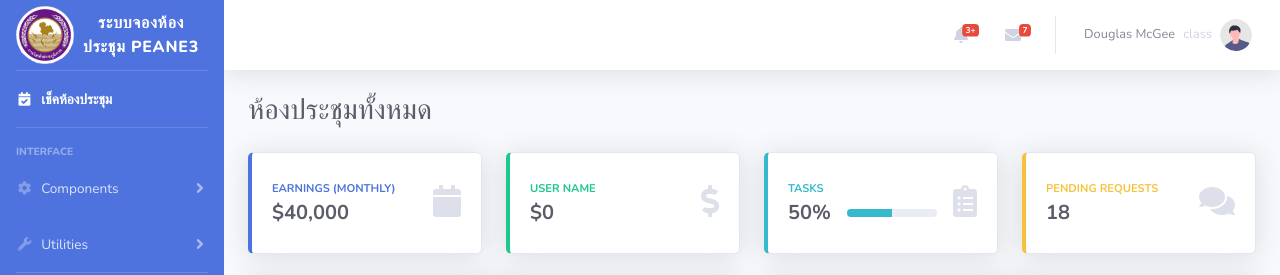
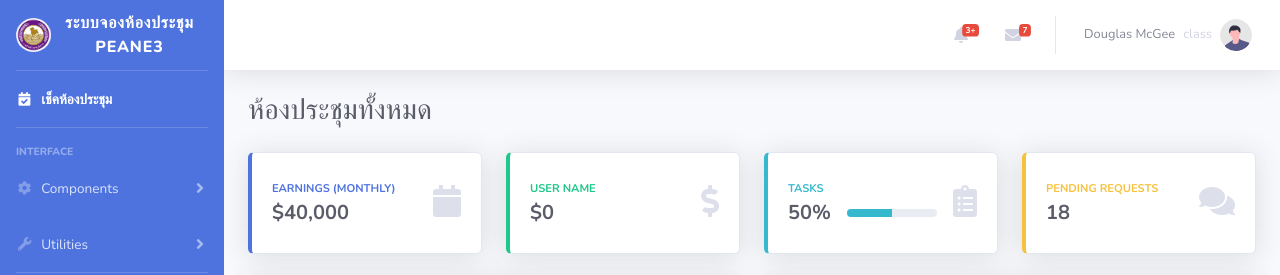
Before and after one commit to peane3mtrv/peane3mtrv.github.io, a website with bundled scripts: page index.html in a window 1280 px wide. Shown: the top 275 px of the page. Built offline with nearby package versions, Linux system fonts and the light colour scheme; no server answers.

Commit message:
Update logo PEA

```diff
--- a/index.html
+++ b/index.html
@@ -33,7 +33,7 @@
             <!-- Sidebar - Brand -->
             <a class="sidebar-brand d-flex align-items-center justify-content-center" href="index.html">
                 <div class="sidebar-brand-icon">
-                    <img class="img-fluid" src="img/logopea.png" alt="Logo" style="width: 100px; height: auto;">
+                    <img class="img-fluid" src="img/logopea.png" alt="Logo" style="width: 50px; height: auto;">
                 </div>
                 <div class="sidebar-brand-text mx-2" >ระบบจองห้องประชุม PEANE3</div>
             </a>
```
